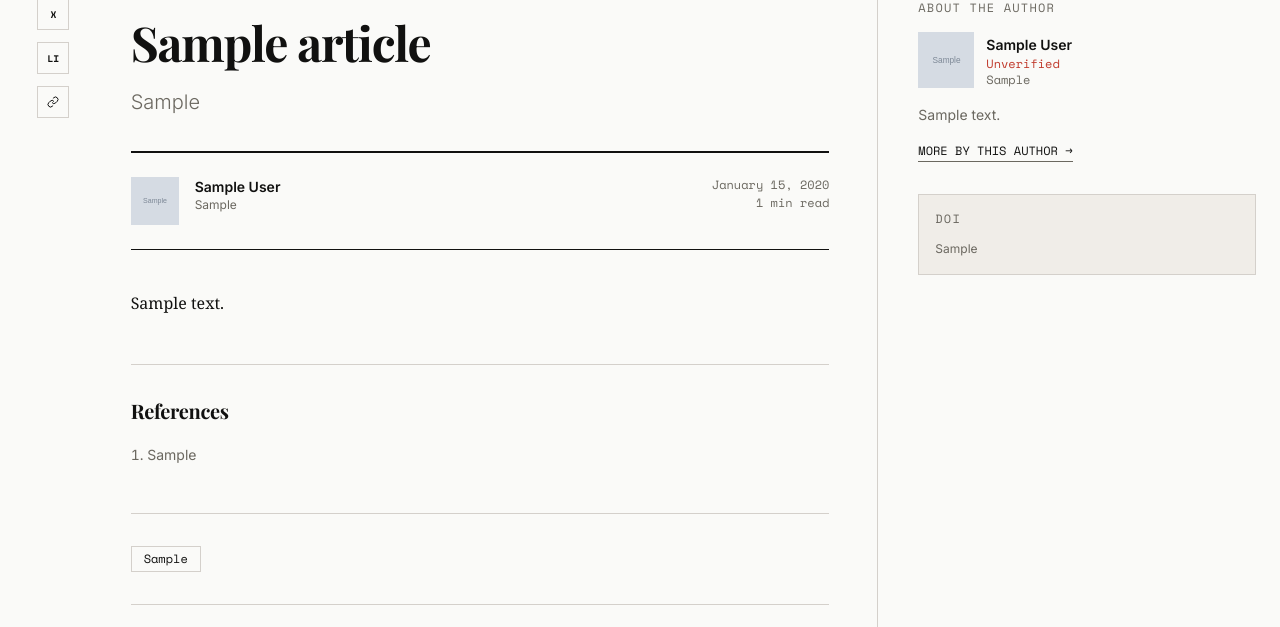
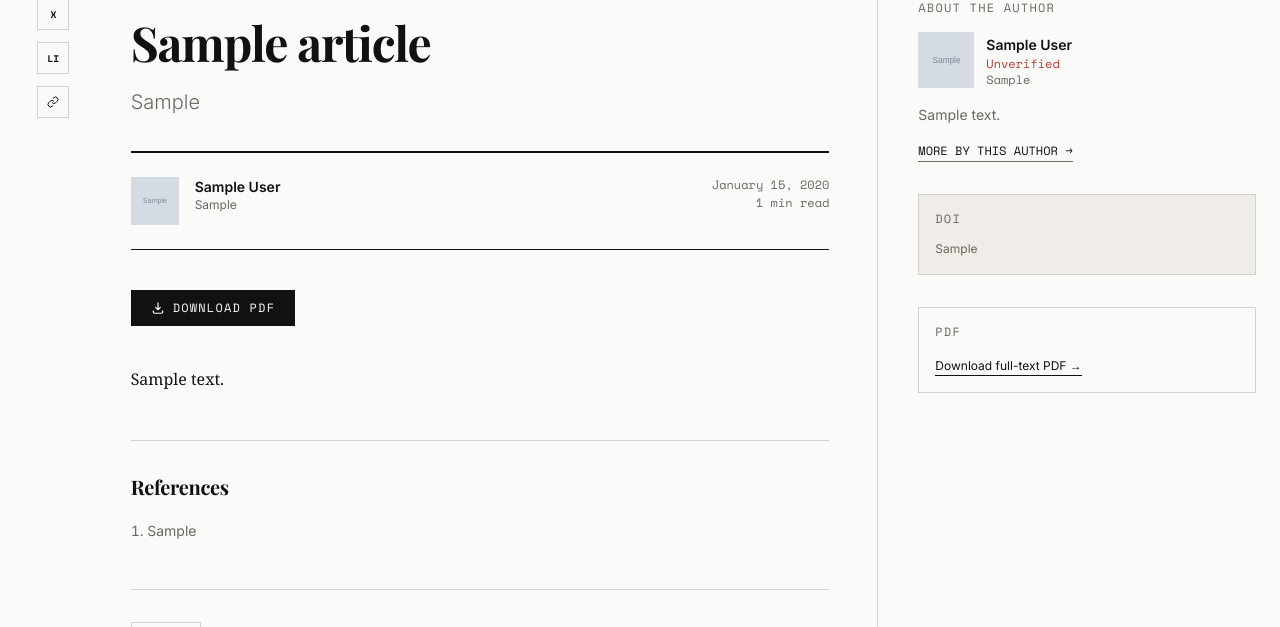
Before and after one commit to ashim888/ahl, a Django app: a page that uses templates/articles/article_detail.html in a window 1280 px wide. Shown: the part 809-1436 px from the top of the page. Run offline with Django 5.2, Linux system fonts and the light colour scheme; tables that the repository leaves empty hold one stand-in row (values such as "Sample post"); grey boxes marked "Sample" are stand-in pictures; some libraries are stand-ins or nearby versions; some web fonts are replaced.

Commit message:
article pdf now showing in detail

```diff
--- a/templates/articles/article_detail.html
+++ b/templates/articles/article_detail.html
@@ -102,6 +102,16 @@
                 </div>
             </div>
 
+            {% if article.pdf_file and show_full_text %}
+                <a href="{{ article.pdf_file.url }}" target="_blank" rel="noopener"
+                   class="inline-flex items-center gap-2 mb-10 font-mono-editorial text-xs tracking-widest bg-foreground text-primary-foreground px-5 py-2.5 hover:bg-accent transition-colors">
+                    <svg class="w-3.5 h-3.5" fill="none" viewBox="0 0 24 24" stroke="currentColor" stroke-width="2">
+                        <path stroke-linecap="round" stroke-linejoin="round" d="M12 3v12m0 0-4-4m4 4 4-4M4 17v2a2 2 0 0 0 2 2h12a2 2 0 0 0 2-2v-2"/>
+                    </svg>
+                    DOWNLOAD PDF
+                </a>
+            {% endif %}
+
             {% if show_full_text %}
                 {% if article.html_content %}
                     <div class="prose-article leading-relaxed text-foreground">
@@ -201,6 +211,16 @@
                         <p class="text-xs text-muted-foreground leading-relaxed">{{ article.doi }}</p>
                     </div>
                 {% endif %}
+
+                {% if article.pdf_file and show_full_text %}
+                    <div class="border border-border p-4 mb-8">
+                        <p class="font-mono-editorial text-xs text-muted-foreground tracking-widest mb-3">PDF</p>
+                        <a href="{{ article.pdf_file.url }}" target="_blank" rel="noopener"
+                           class="text-xs border-b border-foreground hover:border-accent hover:text-accent pb-0.5">
+                            Download full-text PDF →
+                        </a>
+                    </div>
+                {% endif %}
             </div>
         </aside>
     </div>
```
Also changed, not shown: templates/articles/manage/article_form.html (+7 -0 lines).
